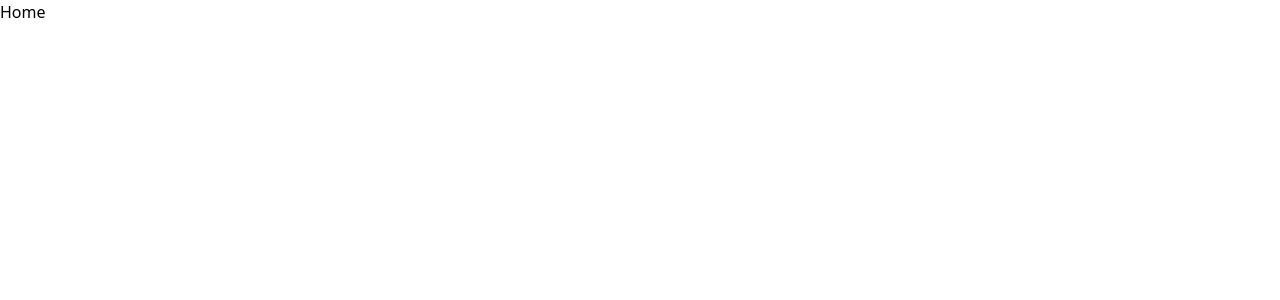
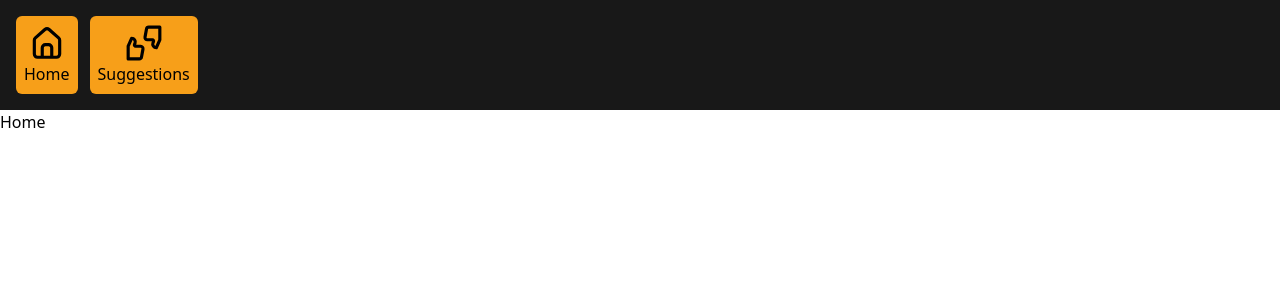
Before and after one commit to Rajdeep1109/CineQuest, a Next.js app: page / in a window 1280 px wide. Shown: the top 300 px of the page. Built offline with nearby package versions, Linux system fonts and the light colour scheme.

Commit message:
Added header

```diff
--- /dev/null
+++ b/src/app/components/Header.jsx
@@ -0,0 +1,16 @@
+import React from 'react'
+import Navicons from './Navicons'
+import { UilEstate } from '@iconscout/react-unicons'
+import { UilFeedback } from '@iconscout/react-unicons'
+
+export default function Header({icon, name}) {
+  return (
+    <>
+    <div className='bg-[#181818] flex justify-start gap-3 p-4'>
+        <Navicons icon={<UilEstate size="38"/>} name={"Home"}/>
+
+        <Navicons icon={<UilFeedback size="38"/>} name={"Suggestions"}/>
+    </div>
+    </>
+  )
+}
--- /dev/null
+++ b/src/app/components/Navicons.jsx
@@ -0,0 +1,12 @@
+import React from 'react'
+
+export default function Navicons({name, icon}) {
+  return (
+    <>
+    <div className='flex flex-col items-center justify-center font-medium text-black bg-[#F79F19] rounded-md p-2'>
+    {icon}
+    {name}
+    </div>
+    </>
+  )
+}
--- a/src/app/layout.js
+++ b/src/app/layout.js
@@ -1,5 +1,6 @@
 import { Geist, Geist_Mono } from "next/font/google";
 import "./globals.css";
+import Header from "./components/Header";
 
 const geistSans = Geist({
   variable: "--font-geist-sans",
@@ -22,6 +23,7 @@ export default function RootLayout({ children }) {
       <body
         className={`${geistSans.variable} ${geistMono.variable} antialiased`}
       >
+        <Header />
         {children}
       </body>
     </html>
```
Also changed, not shown: package.json (+6 -5 lines), 1 other file (tests, documents, lock files or other folders).
